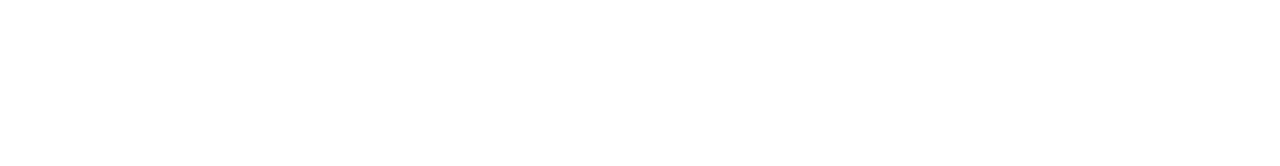
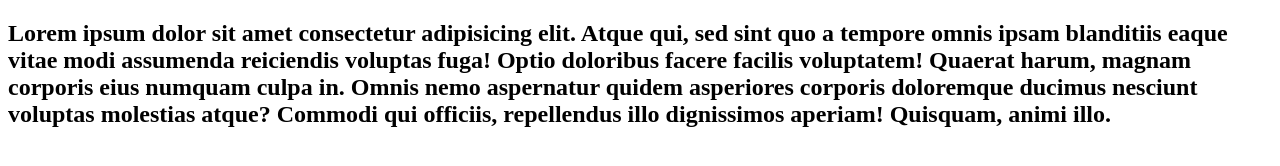
Before and after one commit to pautech/pvw1-example, a plain HTML site: page index.html in a window 1280 px wide. Drawn offline with Linux system fonts and the light colour scheme.

Commit message:
addded h2

```diff
--- a/index.html
+++ b/index.html
@@ -6,6 +6,7 @@
     <title>|Home</title>
 </head>
 <body>
-
+    <h2>Lorem ipsum dolor sit amet consectetur adipisicing elit. Atque qui, sed sint quo a tempore omnis ipsam blanditiis eaque vitae modi assumenda reiciendis voluptas fuga! Optio doloribus facere facilis voluptatem!
+    Quaerat harum, magnam corporis eius numquam culpa in. Omnis nemo aspernatur quidem asperiores corporis doloremque ducimus nesciunt voluptas molestias atque? Commodi qui officiis, repellendus illo dignissimos aperiam! Quisquam, animi illo.</h2>
 </body>
 </html>
```
